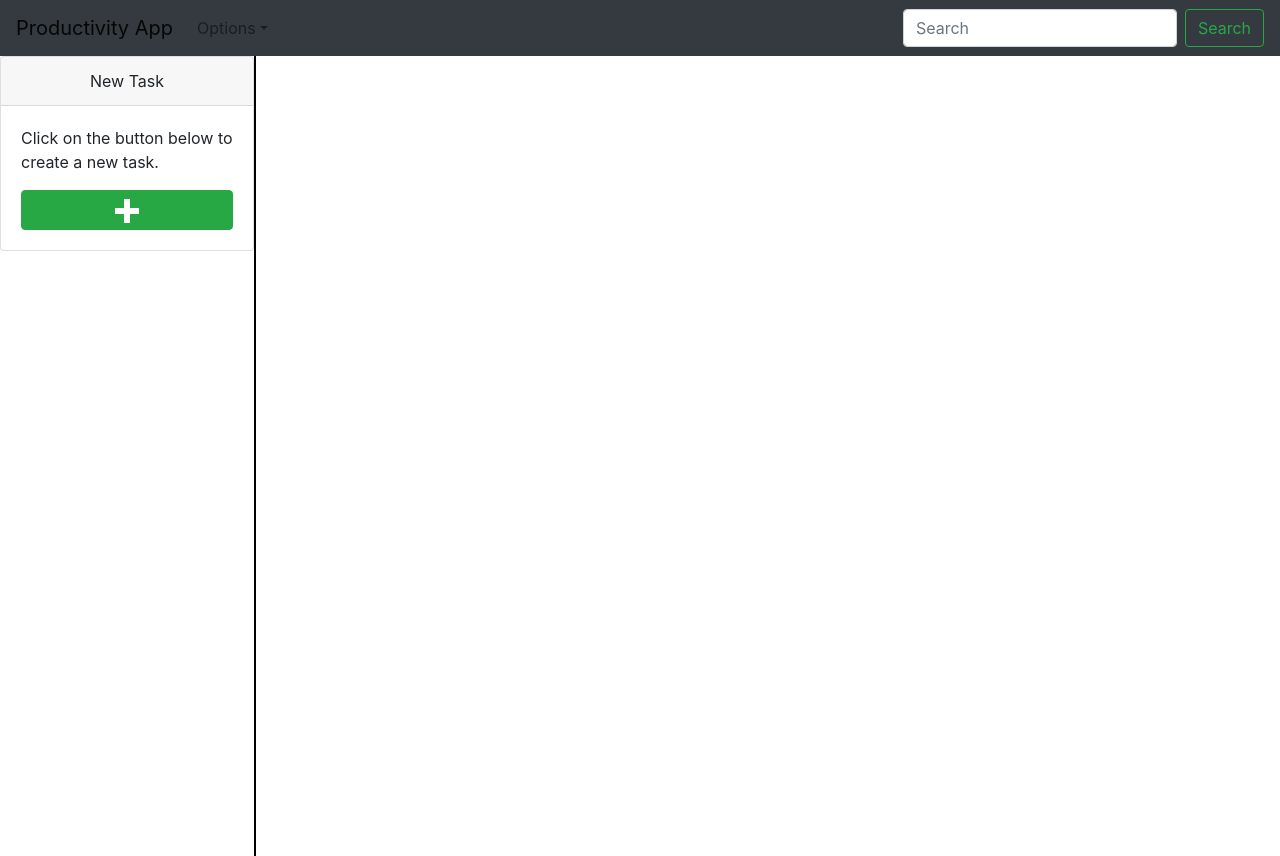
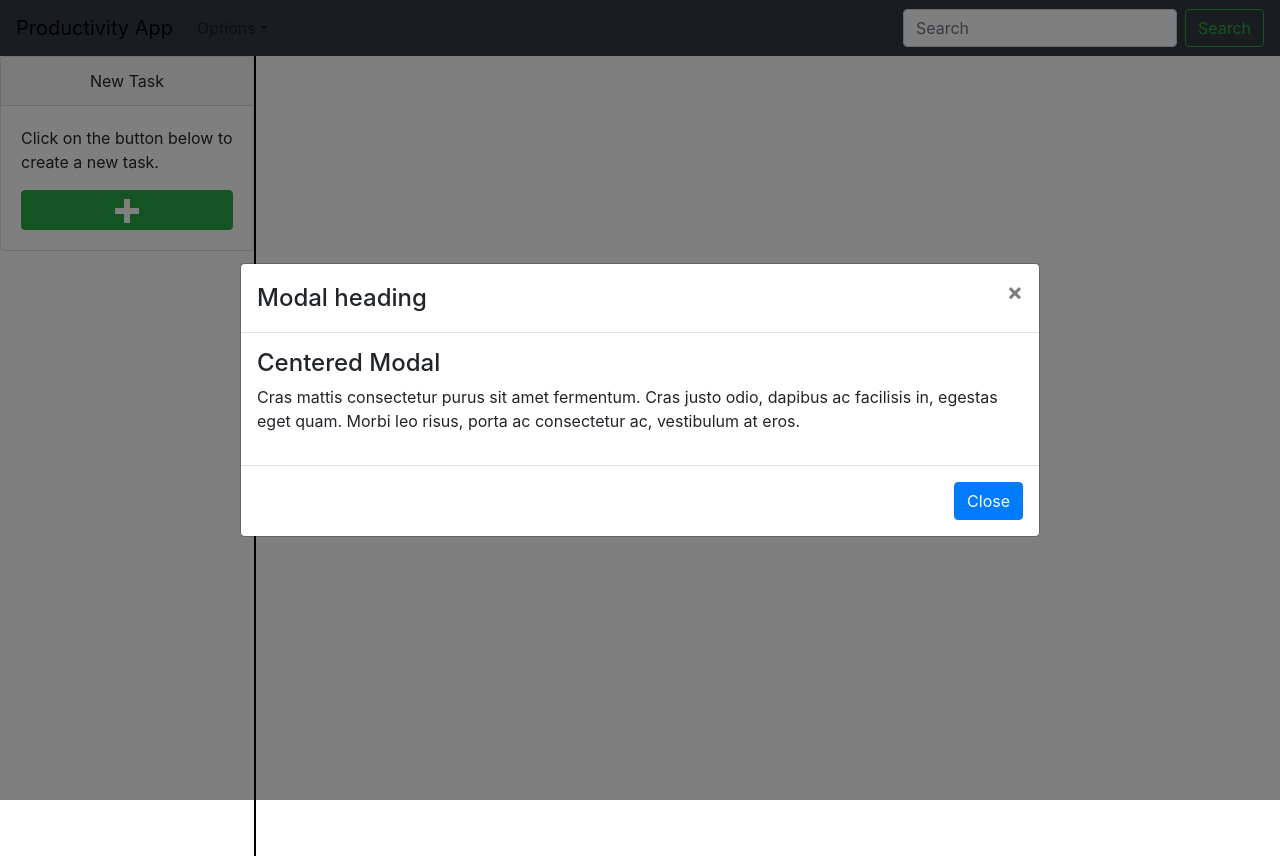
Before and after one commit to jamieTardi/productivity, a React (Create React App) app: page / in a window 1280 px wide. Built offline with nearby package versions, Linux system fonts and the light colour scheme.

Commit message:
adding seperate modal for task

```diff
--- a/src/components/Columns/CreatedItem.jsx
+++ b/src/components/Columns/CreatedItem.jsx
@@ -1,10 +1,42 @@
-import React from 'react';
+import React, { useState } from 'react';
 import { Modal, Button } from 'react-bootstrap';
 
-const CreatedItem = () => {
+const CreatedItem = ({ tasks }) => {
+	const [show, setShow] = useState(true);
+	console.log(tasks);
 	return (
 		<div>
-			<p>stuff</p>
+			<Modal
+				size='lg'
+				aria-labelledby='contained-modal-title-vcenter'
+				centered
+				show={show}>
+				<Modal.Header
+					closeButton
+					onClick={() => {
+						setShow((prev) => !prev);
+					}}>
+					<Modal.Title id='contained-modal-title-vcenter'>
+						Modal heading
+					</Modal.Title>
+				</Modal.Header>
+				<Modal.Body>
+					<h4>Centered Modal</h4>
+					<p>
+						Cras mattis consectetur purus sit amet fermentum. Cras justo odio,
+						dapibus ac facilisis in, egestas eget quam. Morbi leo risus, porta
+						ac consectetur ac, vestibulum at eros.
+					</p>
+				</Modal.Body>
+				<Modal.Footer>
+					<Button
+						onClick={() => {
+							setShow((prev) => !prev);
+						}}>
+						Close
+					</Button>
+				</Modal.Footer>
+			</Modal>
 		</div>
 	);
 };
--- a/src/components/Columns/NewItems.jsx
+++ b/src/components/Columns/NewItems.jsx
@@ -4,7 +4,7 @@ import plus from '../../assets/icons/plus.svg';
 import { CreatedItem } from './Index';
 
 const NewItems = ({ tasks, setShow }) => {
-	const [taskModal, setTaskModal] = useState(false);
+	const [taskModal, setTaskModal] = useState(true);
 
 	const handleOpenTask = (taskId) => {};
 	return (
@@ -40,7 +40,7 @@ const NewItems = ({ tasks, setShow }) => {
 					</>
 				))}
 			</div>
-			{taskModal ? <CreatedItem /> : ''}
+			{taskModal ? <CreatedItem tasks={tasks} /> : ''}
 		</div>
 	);
 };
```
